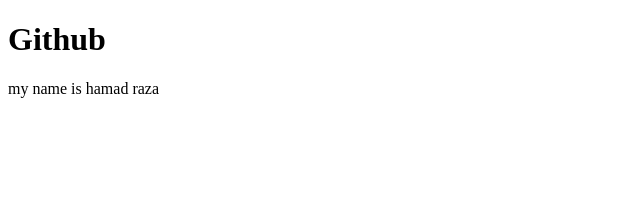
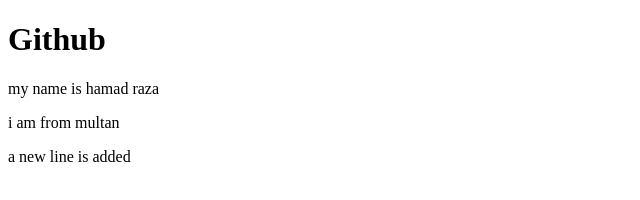
Before and after one commit to hamee07/hello-git, a plain HTML site: page index.html in a window 1280 px wide. Shown: the whole page, without its empty margins (0-640 px from the left). Drawn offline with Linux system fonts and the light colour scheme.

Commit message:
updated index.html with a new line

```diff
--- a/index.html
+++ b/index.html
@@ -9,5 +9,7 @@
 <body>
     <h1>Github</h1>
     <p>my name is hamad raza</p>
+    <p>i am from multan</p>
+    <p>a new line is added</p>
 </body>
 </html>
```
